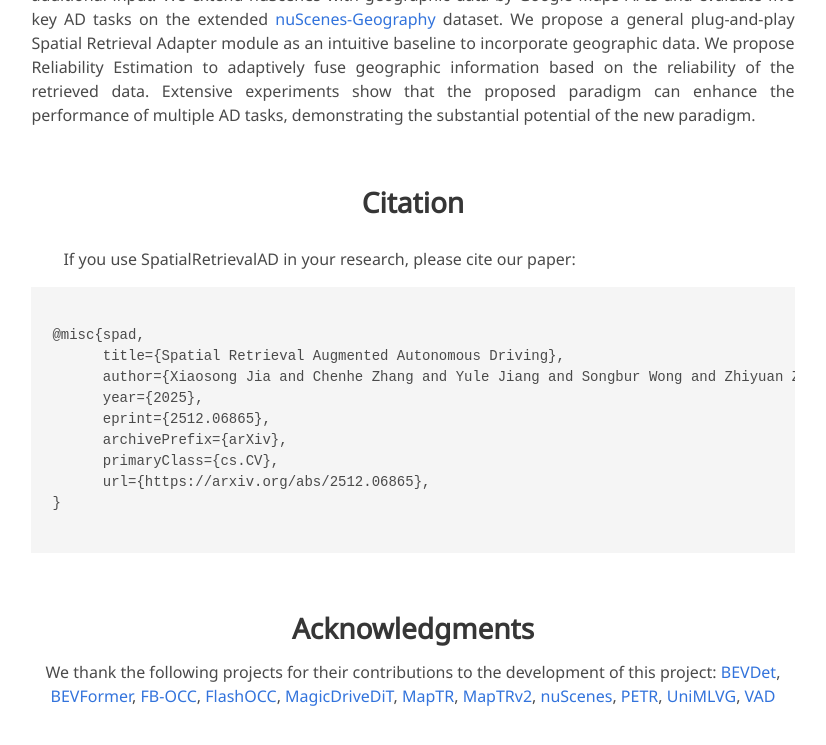
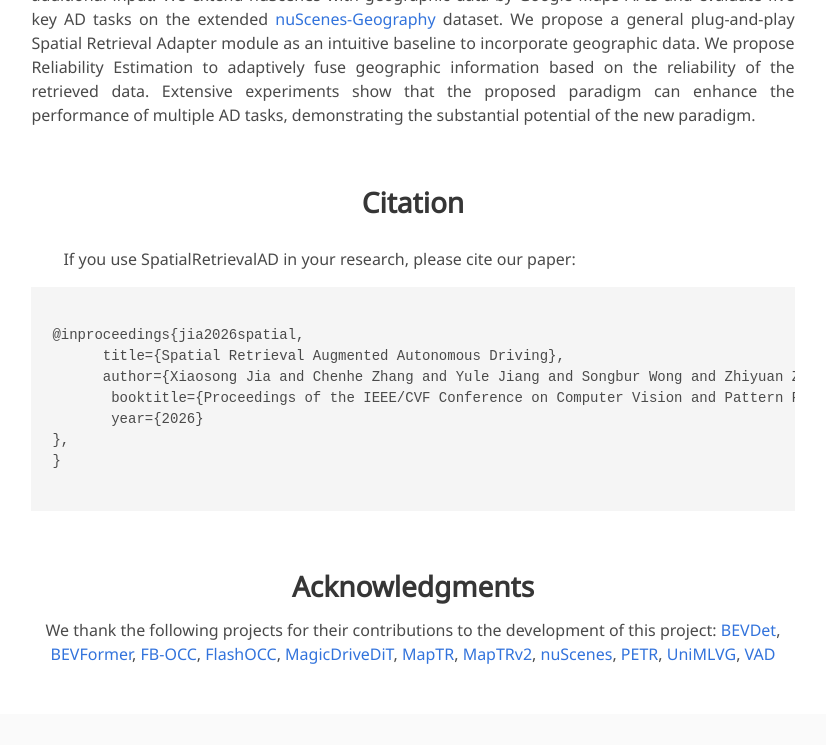
Before and after one commit to SpatialRetrievalAD/SpatialRetrievalAD.github.io, a Jekyll site: the page built from index.md, in a window 1280 px wide and 900 px high, scrolled down 7929 px. Shown: the top 745 px of the window, without its empty margins (227-1053 px from the left). Built offline with Jekyll 4.4.1, drawn with Linux system fonts in a browser that asks for light colours; some web fonts are replaced.

Commit message:
Change citation from misc to inproceedings format
Updated citation format for SpatialRetrievalAD paper.

```diff
--- a/index.md
+++ b/index.md
@@ -356,14 +356,12 @@ data: https://huggingface.co/datasets/SpatialRetrievalAD/nuScenes-Geography-Data
         <div class="content">
         <p>&emsp;&emsp;If you use SpatialRetrievalAD in your research, please cite our paper:</p>
         <pre><code>
-@misc{spad,
+@inproceedings{jia2026spatial,
       title={Spatial Retrieval Augmented Autonomous Driving},
       author={Xiaosong Jia and Chenhe Zhang and Yule Jiang and Songbur Wong and Zhiyuan Zhang and Chen Chen and Shaofeng Zhang and Xuanhe Zhou and Xue Yang and Junchi Yan and Yu-Gang Jiang},
-      year={2025},
-      eprint={2512.06865},
-      archivePrefix={arXiv},
-      primaryClass={cs.CV},
-      url={https://arxiv.org/abs/2512.06865},
+       booktitle={Proceedings of the IEEE/CVF Conference on Computer Vision and Pattern Recognition (CVPR)},
+       year={2026}
+},
 }
         </code></pre>
         </div>
```
